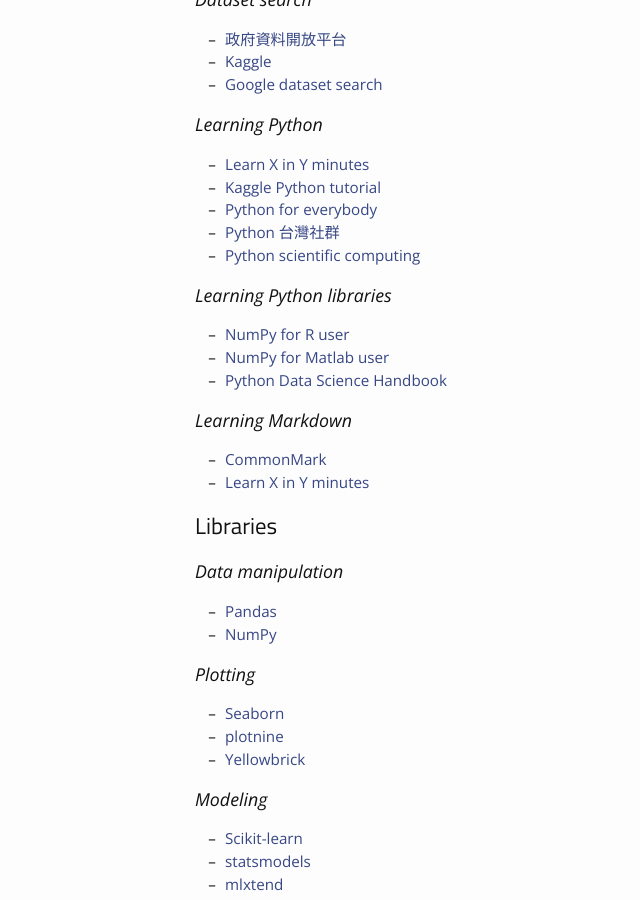
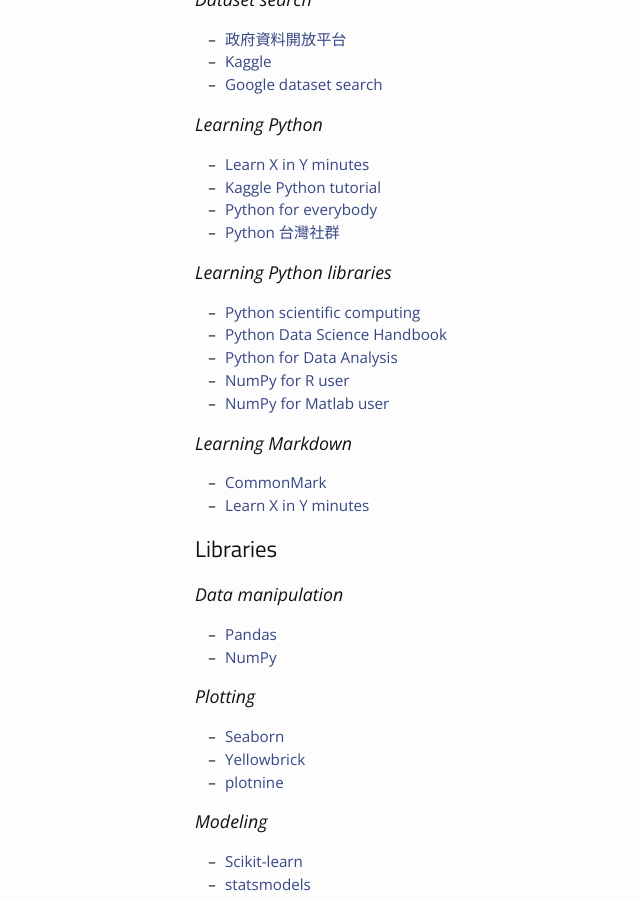
Before and after one commit to phonchi/nsysu-math524-2022, a Jekyll site: the page built from materials.md, in a window 1280 px wide and 900 px high, scrolled down 735 px. Shown: the whole window, without its empty margins (0-640 px from the left). Built offline with Jekyll 4.4.1, drawn with Linux system fonts in a browser that asks for light colours; nearby versions of some CDN libraries.

Commit message:
Update materials.md

```diff
--- a/materials.md
+++ b/materials.md
@@ -17,7 +17,7 @@
 
 ## MOOC
 
-* [Trevor Hastie and Rob Tibshirani](https://www.dataschool.io/15-hours-of-expert-machine-learning-videos/)
+* [Trevor Hastie and Rob Tibshirani](https://www.statlearning.com/online-course)
 * [Hamed Hasheminia](https://www.youtube.com/watch?v=3jQs02dbfrI&list=PL06ytJZ4Ak1rXmlvxTyAdOEfiVEzH00IK&index=2)
 
 ## Resources
@@ -37,12 +37,14 @@
 * [Kaggle Python tutorial](https://www.kaggle.com/learn/python)
 * [Python for everybody](https://www.py4e.com/)
 * [Python 台灣社群](http://python.org.tw/Python/%E7%AC%AC%E4%B8%80%E6%AC%A1%E7%94%A8%E5%B0%B1%E4%B8%8A%E6%89%8B)
-* [Python scientific computing](https://scipy-lectures.org/)
+
 
 ### Learning Python libraries
+* [Python scientific computing](https://scipy-lectures.org/)
+* [Python Data Science Handbook](https://github.com/jakevdp/PythonDataScienceHandbook)
+* [Python for Data Analysis](https://wesmckinney.com/book/)
 * [NumPy for R user](http://mathesaurus.sourceforge.net/r-numpy.html)
 * [NumPy for Matlab user](https://numpy.org/doc/stable/user/numpy-for-matlab-users.html)
-* [Python Data Science Handbook](https://github.com/jakevdp/PythonDataScienceHandbook)
 
 ### Learning Markdown
 * [CommonMark](https://commonmark.org/)
@@ -56,8 +58,8 @@
 
 ### Plotting
 * [Seaborn](https://seaborn.pydata.org/index.html)
+* [Yellowbrick](https://github.com/DistrictDataLabs/yellowbrick)
 * [plotnine](https://github.com/has2k1/plotnine)
-* [Yellowbrick](https://github.com/DistrictDataLabs/yellowbrick)
 
 ### Modeling
 * [Scikit-learn](https://scikit-learn.org/stable/)
```
